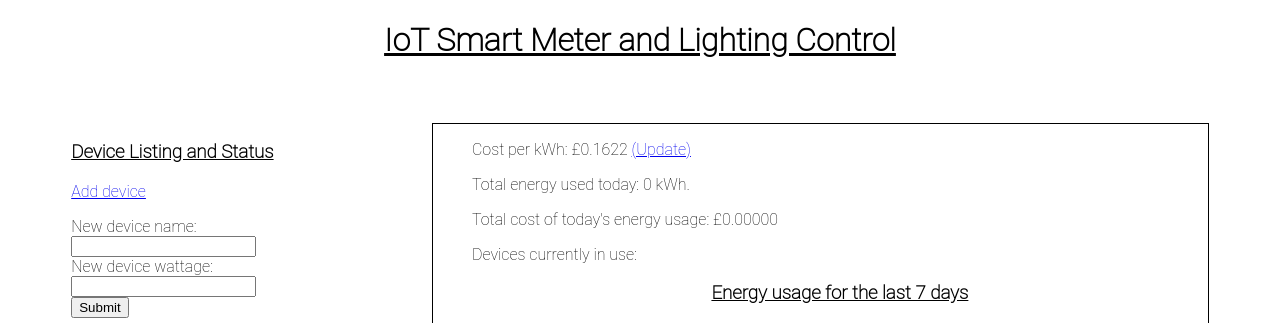
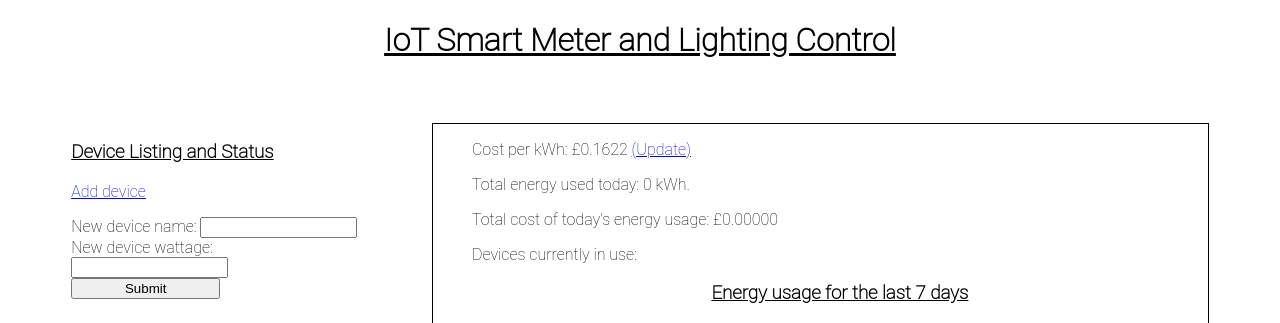
Before and after one commit to KristianTan/IoTSmartMeter, a Flask app: page /devices/add_device in a window 1280 px wide. Shown: the top 323 px of the page. Run offline with Flask 2, Linux system fonts and the light colour scheme; some libraries are stand-ins or nearby versions.

Commit message:
Alligned form input boxes

```diff
--- a/static/css/main.css
+++ b/static/css/main.css
@@ -60,3 +60,14 @@ body {
     text-decoration: underline;
     text-align: center;
 }
+
+.add_new_device_form {
+    width: 100%;
+}
+
+label{
+    width: 50%;
+}
+input {
+    width: 50%;
+}
--- a/templates/main.html
+++ b/templates/main.html
@@ -38,7 +38,7 @@
         {% endif %}
 
         {% if display_new_device_form == True %}
-            <div class=".add_new_device_form">
+            <div class="add_new_device_form">
                     <form action="{{ url_for('handle_new_device') }}" method="post">
                         <label>New device name:</label> <input type="text" name="new_device_name" required> <br>
                         <label>New device wattage:</label> <input type="number" name="new_device_wattage" required> <br>
```
